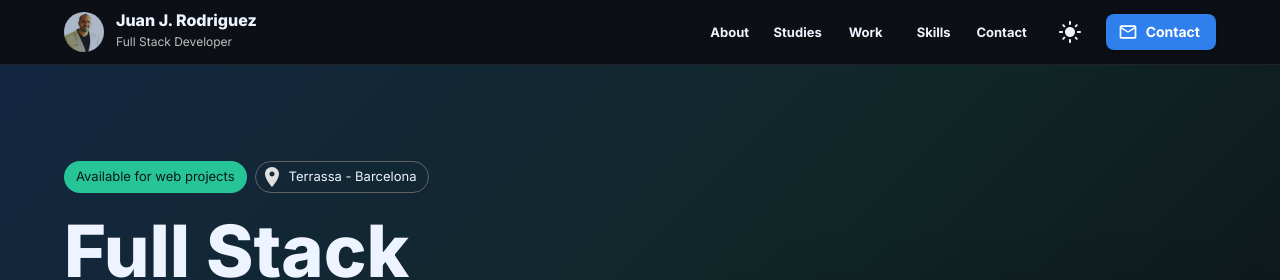
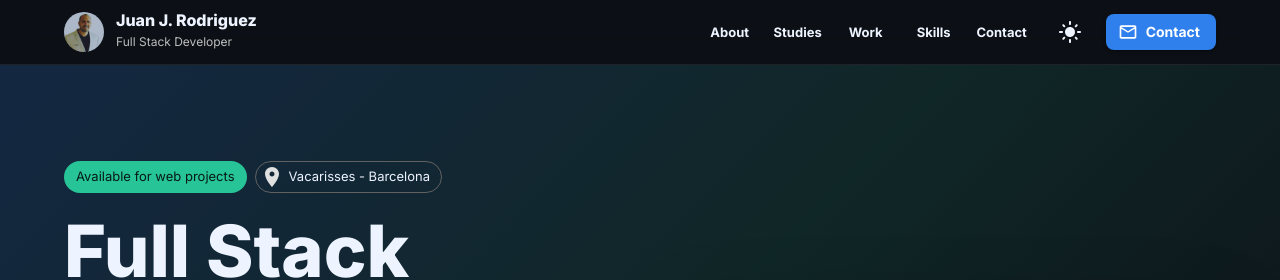
Before and after one commit to juancts/portfolio, a React (Create React App) app: page / in a window 1280 px wide. Shown: the top 280 px of the page. Built offline with nearby package versions, Linux system fonts and the light colour scheme.

Commit message:
Update location to Vacarisses

```diff
--- a/public/index.html
+++ b/public/index.html
@@ -5,7 +5,7 @@
     <meta name="viewport" content="width=device-width, initial-scale=1" />
     <meta
       name="description"
-      content="Portfolio of Juan Jose Rodriguez, Full Stack Developer in Terrassa, Barcelona."
+      content="Portfolio of Juan Jose Rodriguez, Full Stack Developer in Vacarisses, Barcelona."
     />
 
     <link rel="preconnect" href="https://fonts.googleapis.com" />
--- a/src/components/About/About.jsx
+++ b/src/components/About/About.jsx
@@ -28,7 +28,7 @@ export default function About() {
           <Stack spacing={3}>
             <Stack direction="row" spacing={1} flexWrap="wrap" useFlexGap>
               <Chip label="Available for web projects" color="secondary" />
-              <Chip icon={<Place />} label="Terrassa - Barcelona" variant="outlined" />
+              <Chip icon={<Place />} label="Vacarisses - Barcelona" variant="outlined" />
             </Stack>
 
             <Box>
--- a/src/components/Footer/Footer.jsx
+++ b/src/components/Footer/Footer.jsx
@@ -23,7 +23,7 @@ export default function Footer() {
               Juan Jose Rodriguez
             </Typography>
             <Typography color="grey.500" variant="body2">
-              Full Stack Developer - Terrassa, Barcelona
+              Full Stack Developer - Vacarisses, Barcelona
             </Typography>
           </Box>
 
```
